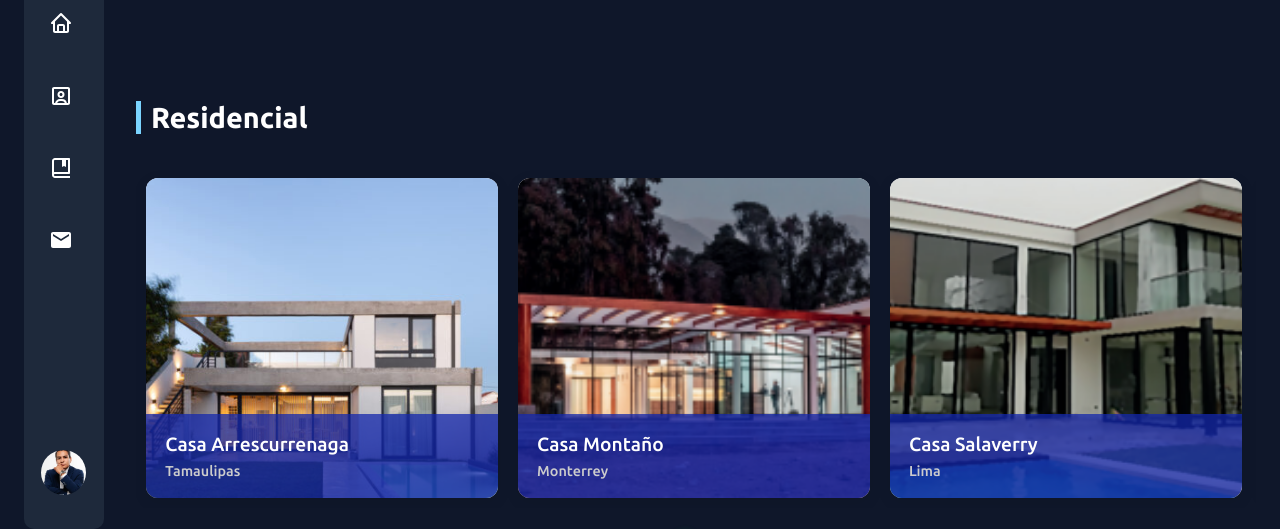
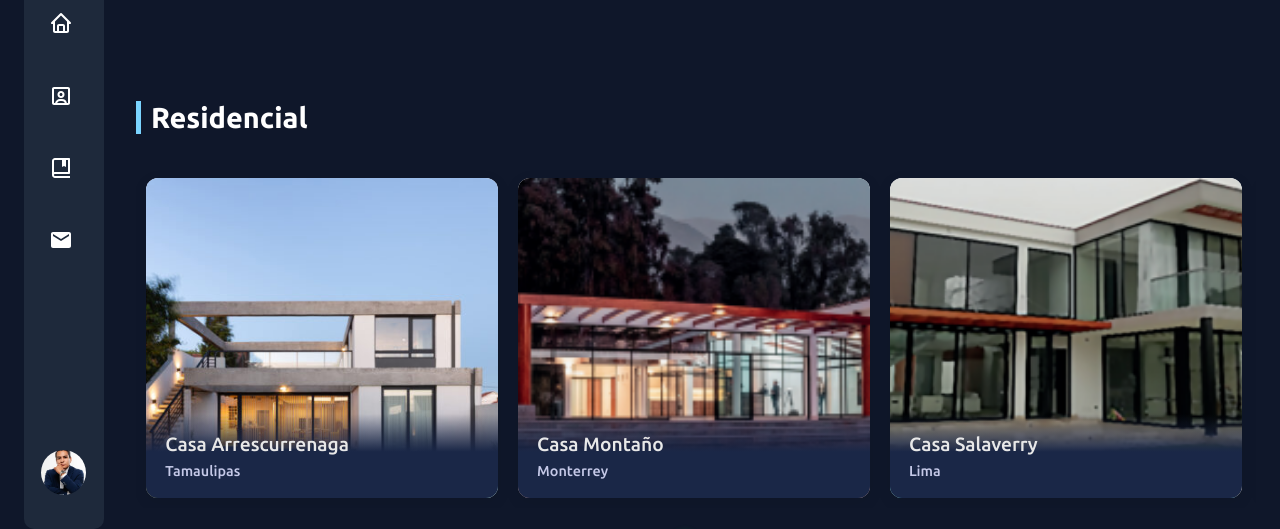
Before and after one commit to Xarmiel/PortWeb, a plain HTML site: page View/Projects.html in a window 1280 px wide. Shown: the part 269-798 px from the top of the page. Drawn offline with Linux system fonts and the light colour scheme.

Commit message:
cambio de modo claro a tarjetas de proyectos

```diff
--- a/CSS/Style-Projects.css
+++ b/CSS/Style-Projects.css
@@ -130,20 +130,21 @@ html {
     left: 0;
     width: 100%;
     padding: 1.2rem;
-    background: rgba(19, 39, 172, 0.75);
+    background: linear-gradient(to top, var(--bg-card-alt) 55%, transparent 100%);
 }
 
 .card_label-title {
     font-size: 1.2rem;
     font-weight: 500;
     margin: 0 0 0.4rem 0;
-    color: var(--text-white);
+    color: var(--text-primary);
+    text-shadow: none;
     font-family: 'Ubuntu', sans-serif;
 }
 
 .card_label-location {
     font-size: 0.9rem;
-    color: #ccc;
+    color: var(--text-secondary);
     margin: 0;
 }
 
```
